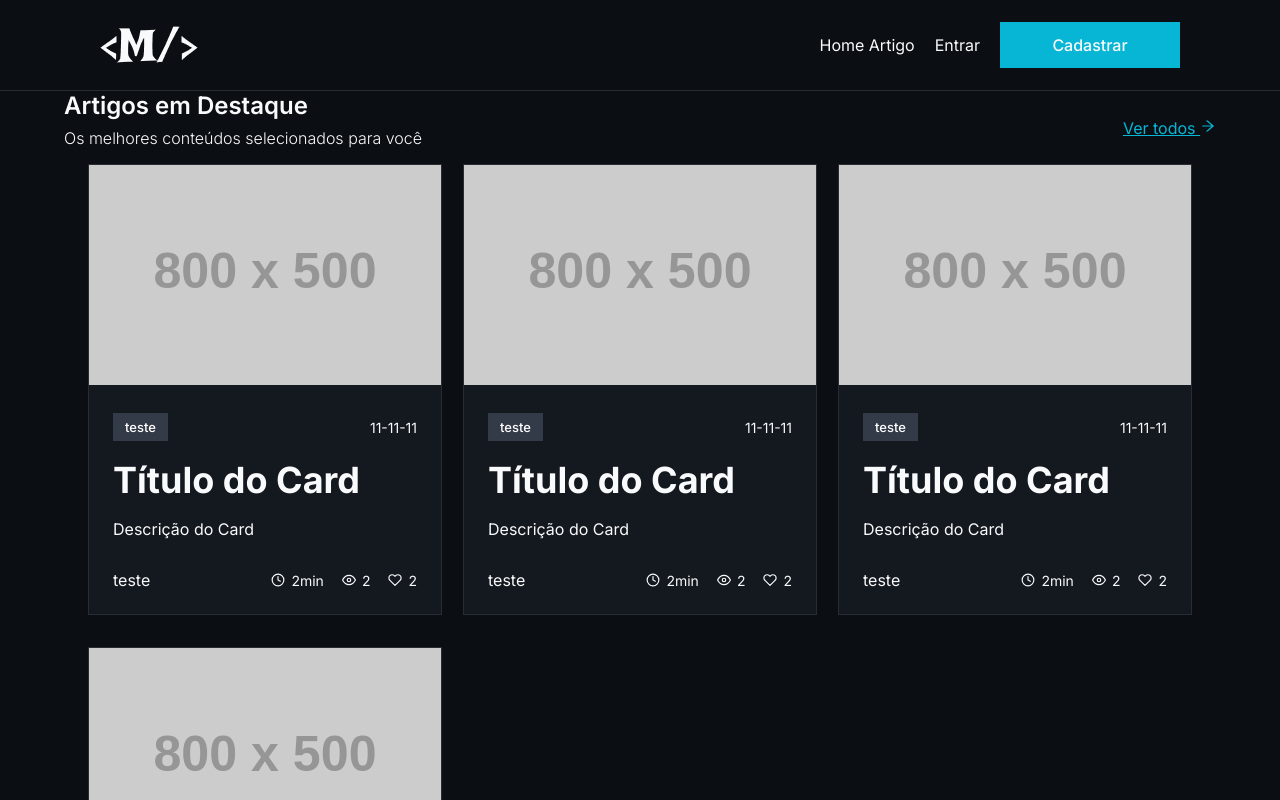
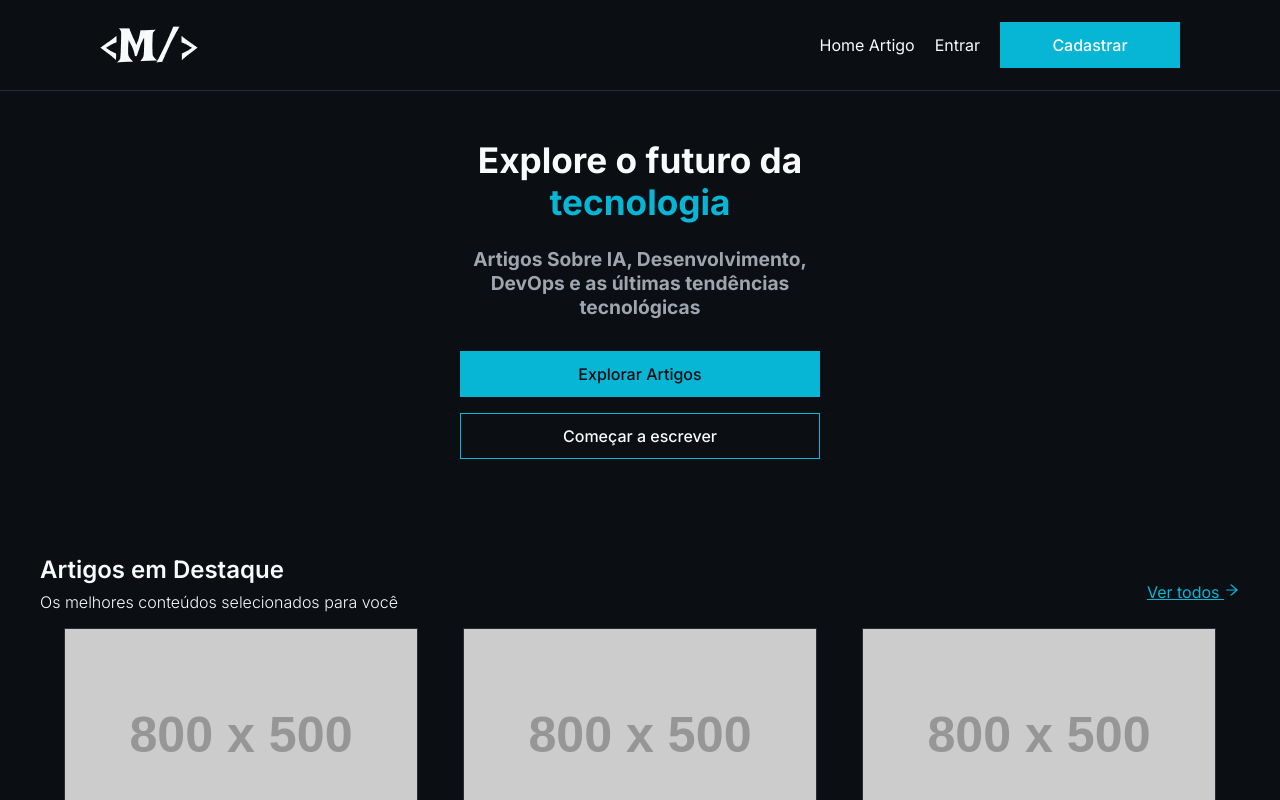
Before and after one commit to Vinicius-faricast/front_end_case_mind_consulting, a React (Vite) app: page / in a window 1280 px wide. Shown: the top 800 px of the page. Built offline with nearby package versions, Linux system fonts and the light colour scheme.

Commit message:
create hero component and refatory button

```diff
--- a/src/App.tsx
+++ b/src/App.tsx
@@ -2,6 +2,7 @@ import { Cards } from "./components/Cards/Cards";
 import { ContainerStyled } from "./components/Container/Container";
 import { Footer } from "./components/Footer/Footer";
 import { HeaderSectionsCards } from "./components/HeaderSectionsCards/HeaderSectionsCards";
+import { Hero } from "./components/Hero/Hero";
 import { NavBar } from "./components/NavBar/NavBar";
 
 function App() {
@@ -9,6 +10,9 @@ function App() {
   return (
     <>
       <NavBar />
+      <ContainerStyled>
+        <Hero />
+      </ContainerStyled>
       <ContainerStyled>
         <HeaderSectionsCards />
         <Cards/>
--- a/src/components/Buttom/Buttom.tsx
+++ b/src/components/Buttom/Buttom.tsx
@@ -6,6 +6,8 @@ export function Button({
     children,
 
     fullWidth,
+
+    primary,
 
     ...props
 
@@ -16,6 +18,8 @@ export function Button({
         <S.Container
 
             $fullWidth={fullWidth}
+
+            $primary={primary}
 
             {...props}
 
--- a/src/components/Buttom/styles.ts
+++ b/src/components/Buttom/styles.ts
@@ -1,7 +1,7 @@
 import styled from "styled-components";
 import type { DefaultTheme } from '../../styles/Theme';
 
-export const Container = styled.button<{ $fullWidth?: boolean}, DefaultTheme>`
+export const Container = styled.button<DefaultTheme & { $fullWidth?: boolean, $primary?: boolean}>`
     width: ${({ $fullWidth }) => ($fullWidth ? "100%" : "fit-content")};
 
     min-width: 180px;
@@ -10,19 +10,20 @@ export const Container = styled.button<{ $fullWidth?: boolean}, DefaultTheme>`
 
     padding: 0 24px;
 
-    border: none;
+    border: ${({ $primary }) => ($primary ? 'none' : ({ theme }) => theme.color.Primary + ' 1px solid')};
 
     cursor: pointer;
 
-    background: ${({ theme }) => theme.color.Primary};
+    background: ${({ $primary }) => ($primary ? ({ theme }) => theme.color.Primary : ({ theme }) => theme.color.Background)};
 
-    color: ${({ theme }) => theme.color.Primary_Foreground};
+    color: ${({ $primary }) => ($primary ? ({ theme }) => theme.color.Background : ({ theme }) => theme.color.Foreground)};
+
 
     font-size: 16px;
 
     font-weight: 500;
 
-    transition: ${({ theme }) => theme.color.transition};
+    transition: .25s;
 
     &:hover {
 
--- a/src/components/Buttom/types.ts
+++ b/src/components/Buttom/types.ts
@@ -8,4 +8,6 @@ export interface ButtonProps {
     disabled?: boolean;
 
     fullWidth?: boolean;
+
+    primary?: boolean;
 }
--- a/src/components/Container/styles.ts
+++ b/src/components/Container/styles.ts
@@ -4,5 +4,5 @@ export const Container = styled.div`
     width: 100%;
     max-width: 1200px;
     margin: 0 auto;
-    padding: 0 24px;
+    padding: 3rem 0;
 `;
--- /dev/null
+++ b/src/components/Hero/Hero.tsx
@@ -0,0 +1,15 @@
+import * as S from "./styles";
+import { Button } from "../Buttom/Buttom";
+
+export const Hero = () => {
+    return(
+        <>
+            <S.ContainerHero>
+                <S.TitleHero>Explore o futuro da <S.textEmphasis>tecnologia</S.textEmphasis></S.TitleHero>
+                <S.contentHero>Artigos Sobre IA, Desenvolvimento, DevOps e as últimas tendências tecnológicas</S.contentHero>
+                <Button fullWidth={true} primary={true}>Explorar Artigos</Button>
+                <Button fullWidth={true}>Começar a escrever</Button>
+            </S.ContainerHero>
+        </>
+    )
+}
--- /dev/null
+++ b/src/components/Hero/styles.ts
@@ -0,0 +1,31 @@
+import styled from "styled-components";
+import type { DefaultTheme } from "../../styles/Theme";
+
+export const ContainerHero = styled.div`
+    display: flex;
+    max-width: 30%;
+    margin: 0 auto;
+    flex-direction: column;
+    align-items: center;
+    justify-content: center;
+    gap: 1rem;
+`;
+
+export const TitleHero = styled.h1`
+    font-size: 2.2rem;
+    font-weight: 700;
+    margin-bottom: 0.5rem;
+    text-align: center;
+`;
+
+export const contentHero = styled.p<DefaultTheme>`
+    font-size: 1.2rem;
+    font-weight: 700;
+    margin-bottom: 1rem;
+    text-align: center;
+    color: ${({ theme }) => theme.color.MutedColor};
+`;
+
+export const textEmphasis = styled.span<DefaultTheme>`
+    color: ${({ theme }) => theme.color.Primary};
+`;
--- a/src/components/NavBar/NavBar.tsx
+++ b/src/components/NavBar/NavBar.tsx
@@ -9,7 +9,7 @@ export const NavBar= (): React.JSX.Element  => {
                 <S.ContainerItens>
                     <li><a>Home Artigo</a></li>
                     <li><a>Entrar</a></li>
-                    <Button><li><a>Cadastrar</a></li></Button>
+                    <Button primary={true}><li><a>Cadastrar</a></li></Button>
                 </S.ContainerItens>
             </S.Navbar>
         </S.NavContainer>
--- a/src/styles/Theme.tsx
+++ b/src/styles/Theme.tsx
@@ -5,6 +5,7 @@ export type Theme = {
         Border: string,
         Primary: string,
         Foreground: string,
+        MutedColor: string,
         Background: string,
         Primary_Foreground: string,
         Muted: string,
@@ -26,6 +27,7 @@ export const theme: Theme = {
         Border: '#272C35',
         Primary: '#07B6D5',
         Foreground: '#F9FAFB',
+        MutedColor: '#9DA6AF',
         Background: '#0B0E13',
         Primary_Foreground: '#0B0E13',
         Muted: '#2B303B',
```
